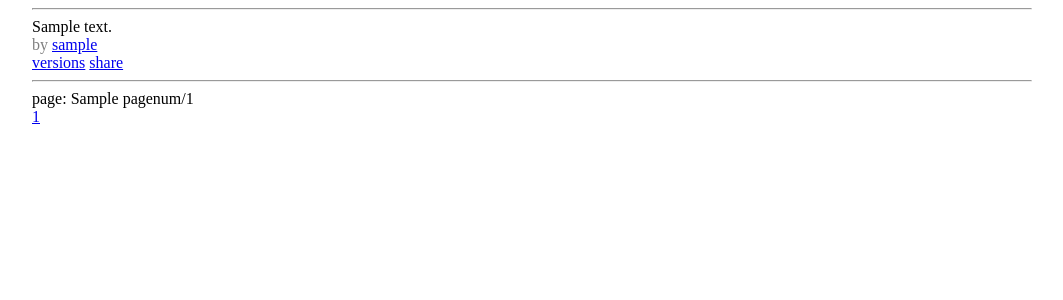
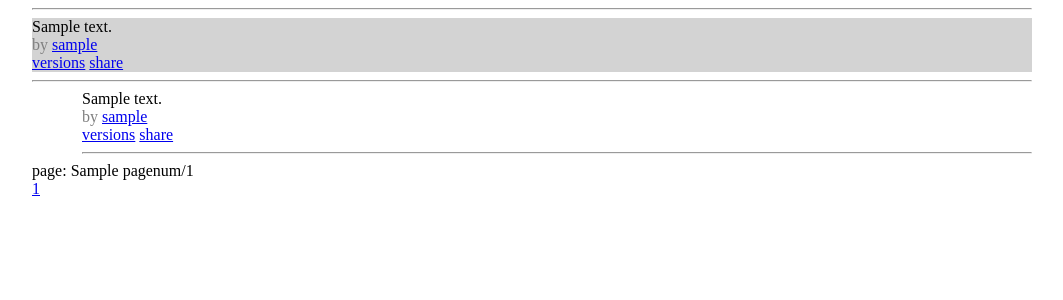
Before and after one commit to rafalbraun/myquora, a Flask app: template templates/post_paged.html in a window 1280 px wide. Shown: the part 26-326 px from the top of the page, without its empty margins (108-1171 px from the left). Run offline with Flask 3, Linux system fonts and the light colour scheme; the template is opened without the code that fills it: most values are stand-ins (such as "Sample title", 1, 10 or a date in 2020).

Commit message:
post paged view working better - showing root post on every page

```diff
--- a/templates/post_paged.html
+++ b/templates/post_paged.html
@@ -1,8 +1,18 @@
 {% extends "base.html" %}
 {% block content %}
 
-	<div class="posts">
-	{% for post in posts %}
+	<div class="post" id="{{posts[0].post_id}}" style="background: lightgrey">
+		{{ posts[0].content }}
+	    <div class="author" style="color: grey;">by
+	    	<a href="/user/{{ posts[0].username }}">{{ posts[0].username }}</a>
+	    </div>
+	    <a href="/post/versions/{{posts[0].post_id}}">versions</a>
+		<a href="#{{posts[0].post_id}}">share</a>
+	</div>
+	<hr>
+
+	<div class="replies" style="margin-left: 50px;">
+	{% for post in posts[1:] %}
 		<div class="post" id="{{post.post_id}}">
 			{{ post.content }}
 		    <div class="author" style="color: grey;">by
--- a/web.py
+++ b/web.py
@@ -67,7 +67,13 @@ QUERY_SELECT_USER_POSTS="select t2.post_id, t2.root_id, t2.parent_id, t2.content
 QUERY_SELECT_POSTS="select t2.post_id, t2.root_id, t2.parent_id, t2.content, t2.username, t1.comment_count-1 from (select root_id, count(post_id) as comment_count from posts where source_id is null group by root_id order by post_id limit ? offset ?) t1 left join (select post_id, root_id, parent_id, content, username from posts) t2 on t1.root_id = t2.post_id"
 QUERY_COUNT_POSTS="select count(root_id) from posts where root_id=post_id"
 ## for paged view of single post
-QUERY_SELECT_POST_COMMENTS="select post_id, root_id, parent_id, content, username from posts where root_id=? order by created_at limit ? offset ?"
+QUERY_SELECT_POST_COMMENTS='''
+select * from(
+select post_id, root_id, parent_id, content, username from posts where root_id=? and source_id is null and post_id <> root_id limit ? offset ?
+)
+union
+select post_id, root_id, parent_id, content, username from posts where root_id=? and source_id is null and post_id = root_id
+'''
 QUERY_COUNT_POST_COMMENTS="select count(root_id)-1 from posts where root_id=?"
 ## for user comments paged view
 QUERY_SELECT_USER_COMMENTS="select post_id, root_id, parent_id, content, username from posts where username=? and source_id is null and root_id <> post_id order by created_at limit ? offset ?"
@@ -124,7 +130,7 @@ def post_paged_view(root_id):
 	with sqlite3.connect(dbname) as conn:
 		cursor = conn.cursor()
 		count = cursor.execute(QUERY_COUNT_POST_COMMENTS, (root_id,)).fetchone()[0]
-		rows = cursor.execute(QUERY_SELECT_POST_COMMENTS, (root_id,page_size,offset)).fetchall()
+		rows = cursor.execute(QUERY_SELECT_POST_COMMENTS, (root_id,page_size,offset,root_id)).fetchall()
 		posts, page_count, page_range = pagination(count, rows)
 		return render_template("post_paged.html", root_id=root_id, posts=posts, page_count=page_count, pagenum=pagenum, page_range=page_range)
 
```
Also changed, not shown: README.md.
